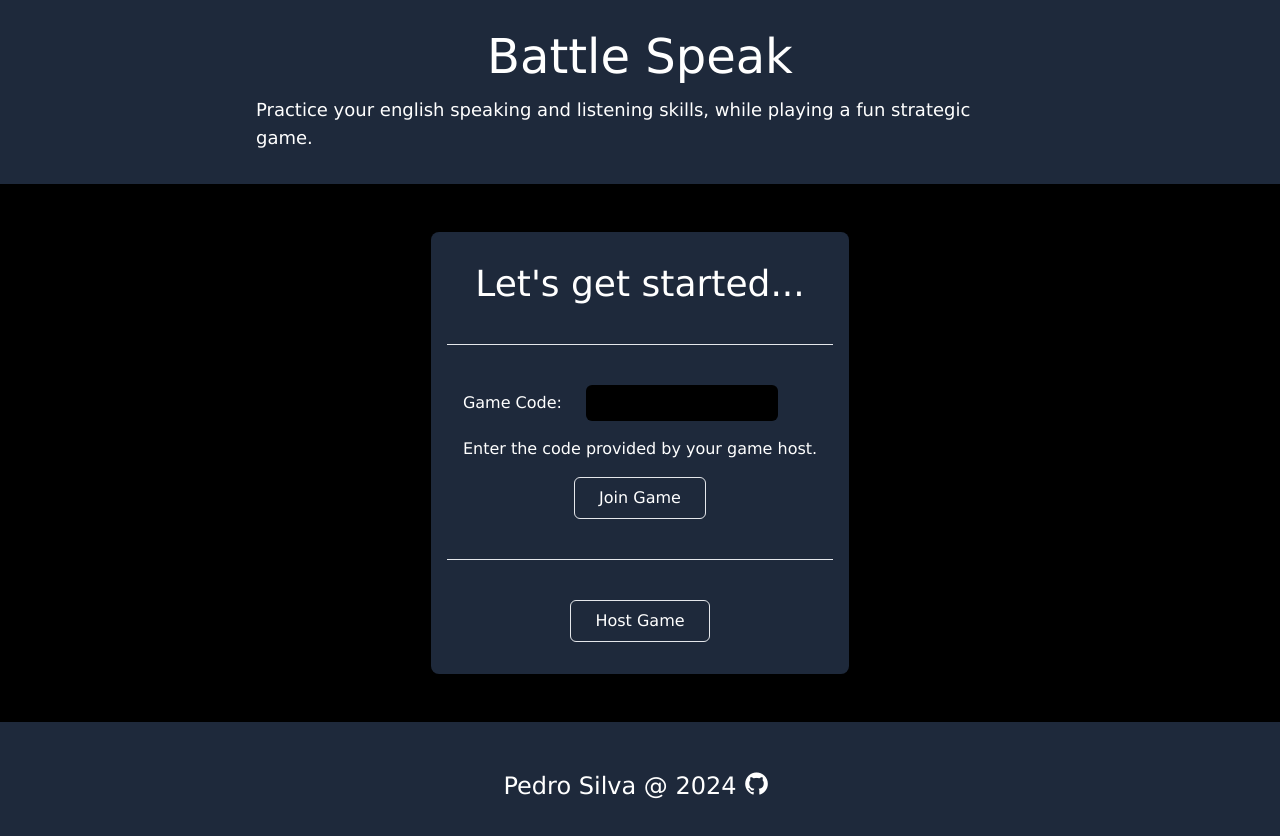
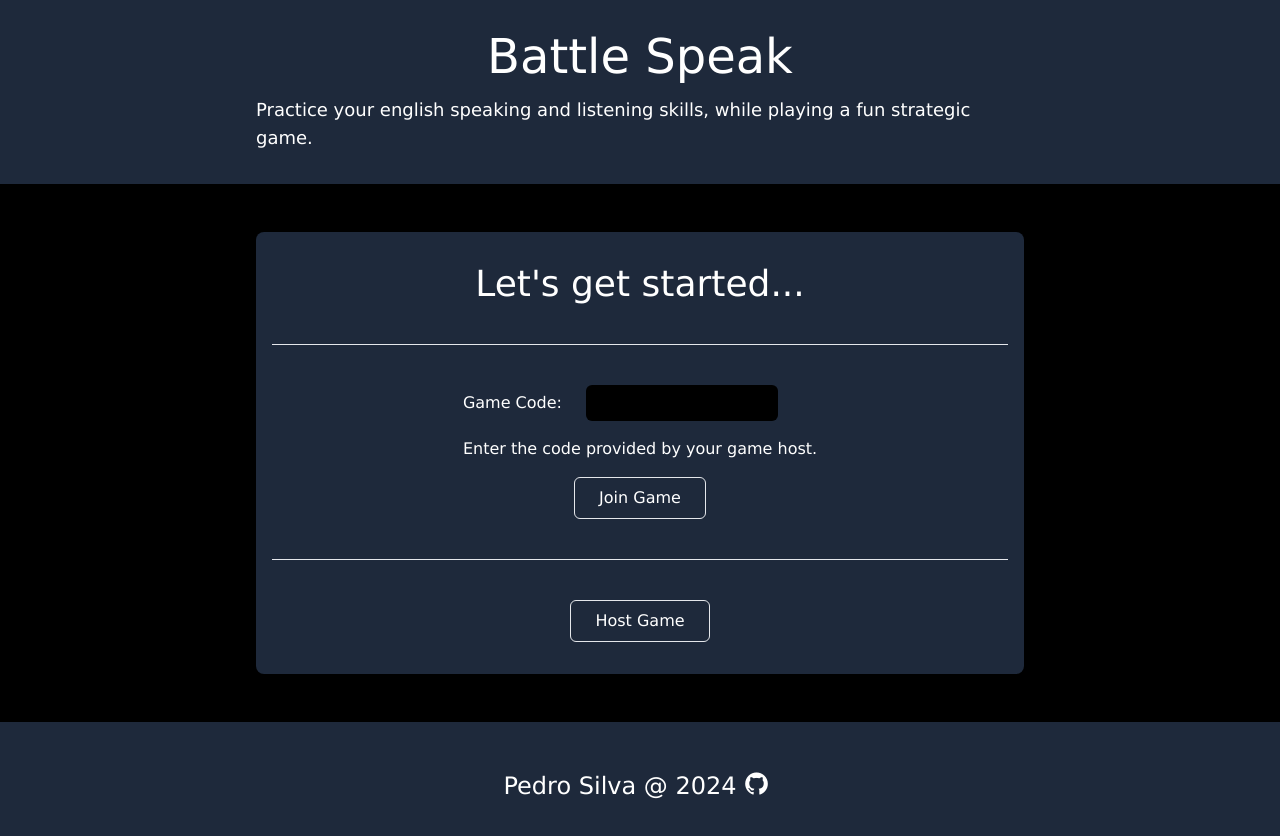
Before and after one commit to PetrusMaximus0/educational-battleship-frontend, a React (Vite) app: page / in a window 1280 px wide. Shown: the top 836 px of the page. Built offline with nearby package versions, Linux system fonts and the light colour scheme.

Commit message:
styling: Make the main section match the width of the header.

```diff
--- a/src/pages/HomePage.tsx
+++ b/src/pages/HomePage.tsx
@@ -46,7 +46,7 @@ const HomePage = ({ }: Props) => {
                 </header>
             </div>
             <main className='py-12 px-8'>
-                <section className='flex flex-col justify-center items-center mx-auto gap-4 w-fit px-4 py-8 bg-slate-800 rounded-lg'>
+                <section className='flex flex-col max-w-screen-md items-center mx-auto gap-4 px-4 py-8 bg-slate-800 rounded-lg'>
                     <h2 className="text-4xl font-light text-center pb-6">
                         Let's get started...
                     </h2>
```
